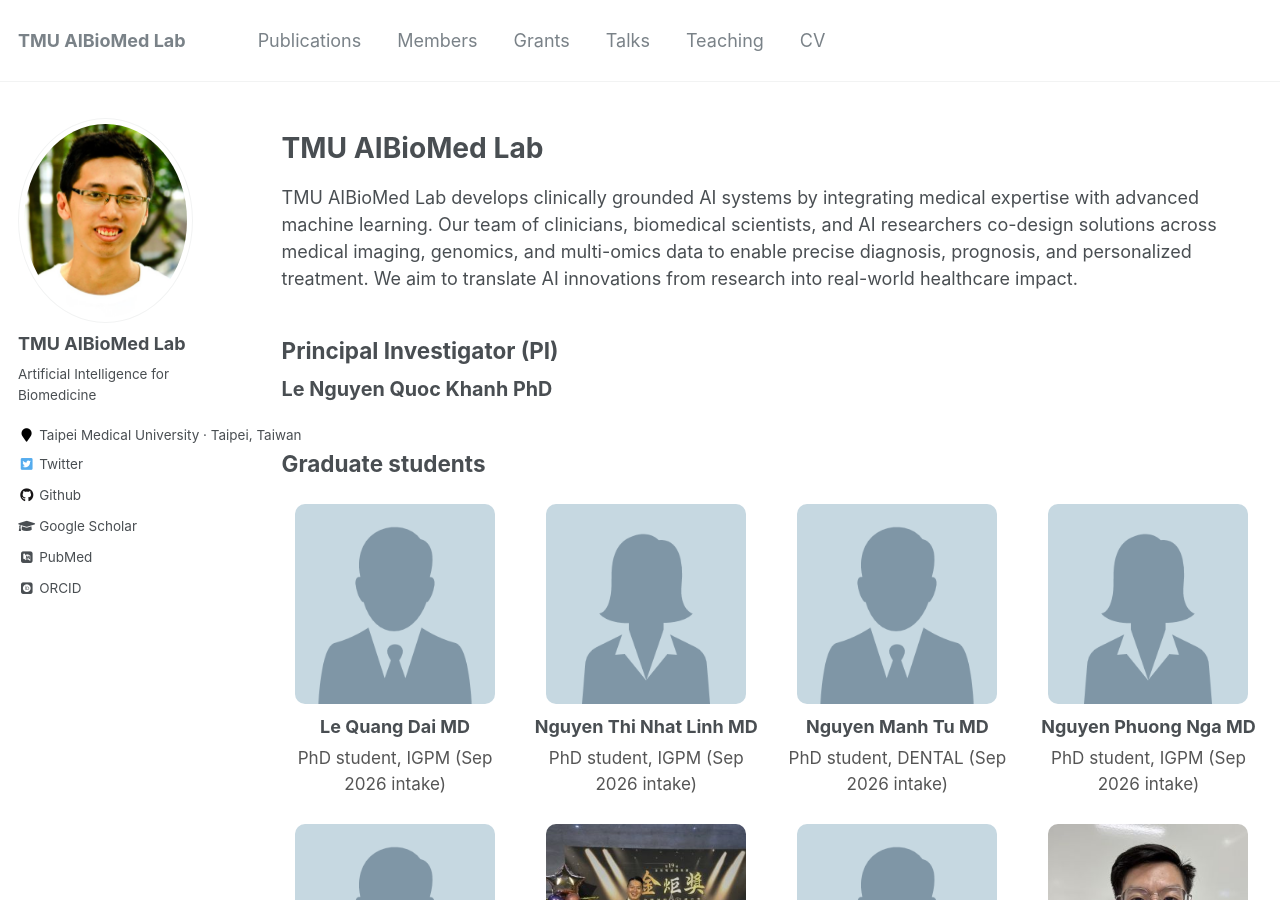
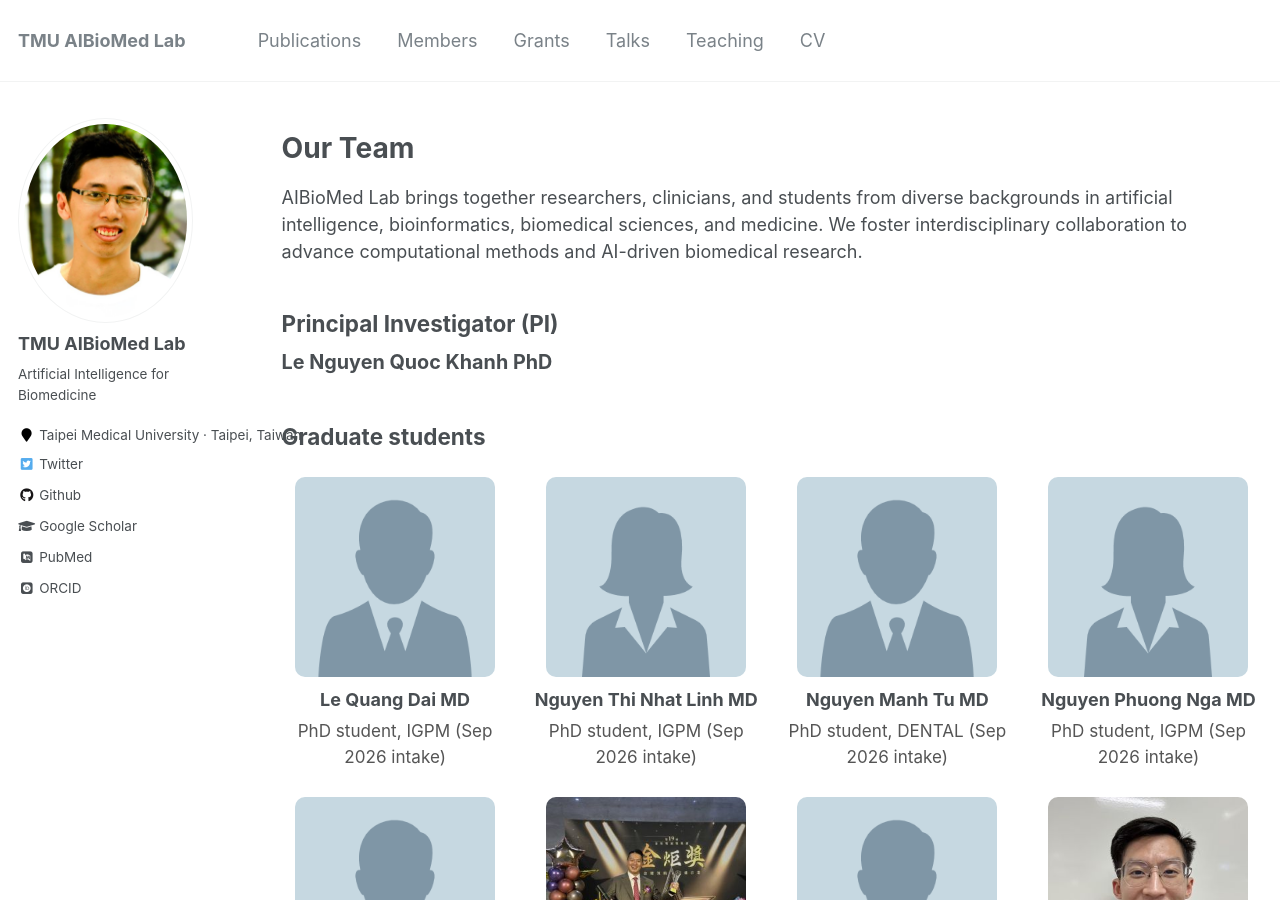
Before and after one commit to khanhlee/khanhlee.github.io, a Jekyll site: the page built from _pages/member.md, in a window 1280 px wide and 900 px high. Built offline with Jekyll 4.4.1, drawn with Linux system fonts in a browser that asks for light colours; some web fonts are replaced.

Commit message:
Update member.md

```diff
--- a/_pages/member.md
+++ b/_pages/member.md
@@ -77,9 +77,9 @@ author_profile: true
 }
 </style>
 
-# TMU AIBioMed Lab
+# Our Team
 
-TMU AIBioMed Lab develops clinically grounded AI systems by integrating medical expertise with advanced machine learning. Our team of clinicians, biomedical scientists, and AI researchers co-design solutions across medical imaging, genomics, and multi-omics data to enable precise diagnosis, prognosis, and personalized treatment. We aim to translate AI innovations from research into real-world healthcare impact.
+AIBioMed Lab brings together researchers, clinicians, and students from diverse backgrounds in artificial intelligence, bioinformatics, biomedical sciences, and medicine. We foster interdisciplinary collaboration to advance computational methods and AI-driven biomedical research.
 
 ## Principal Investigator (PI)
 
```
